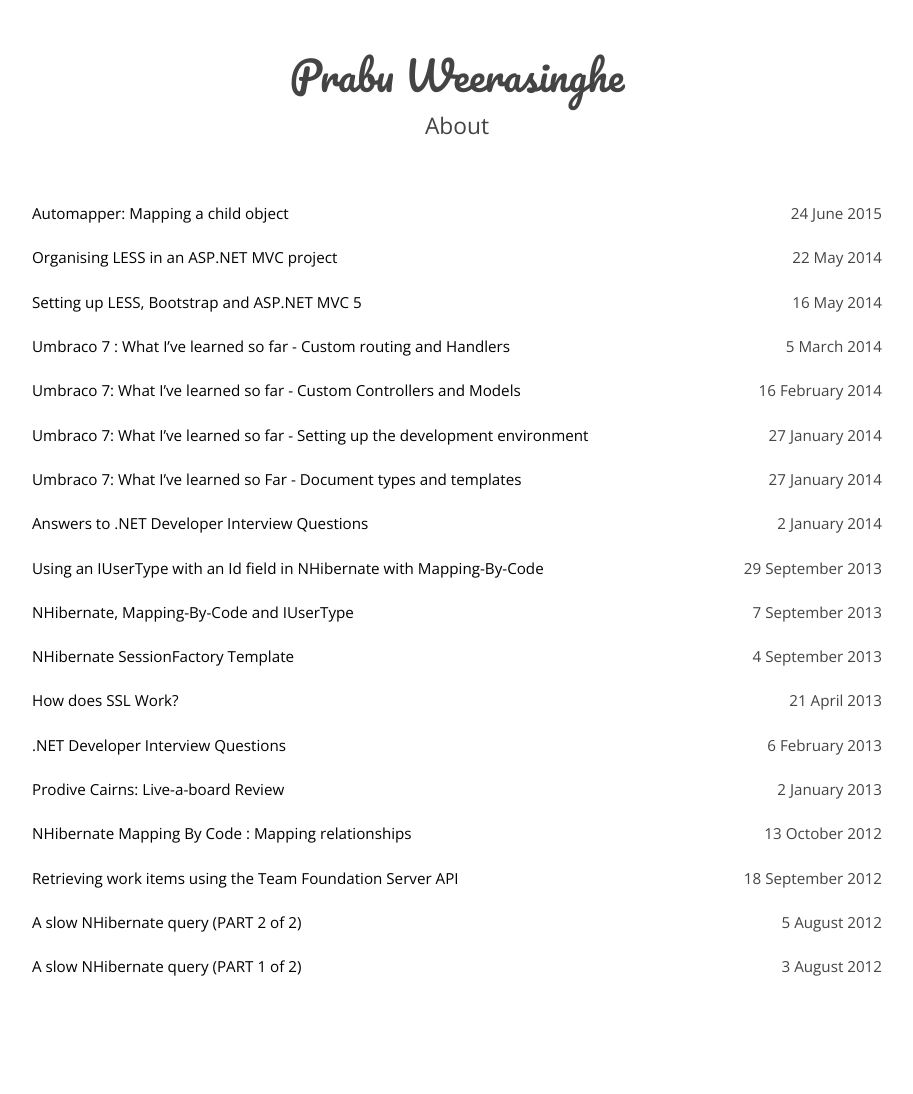
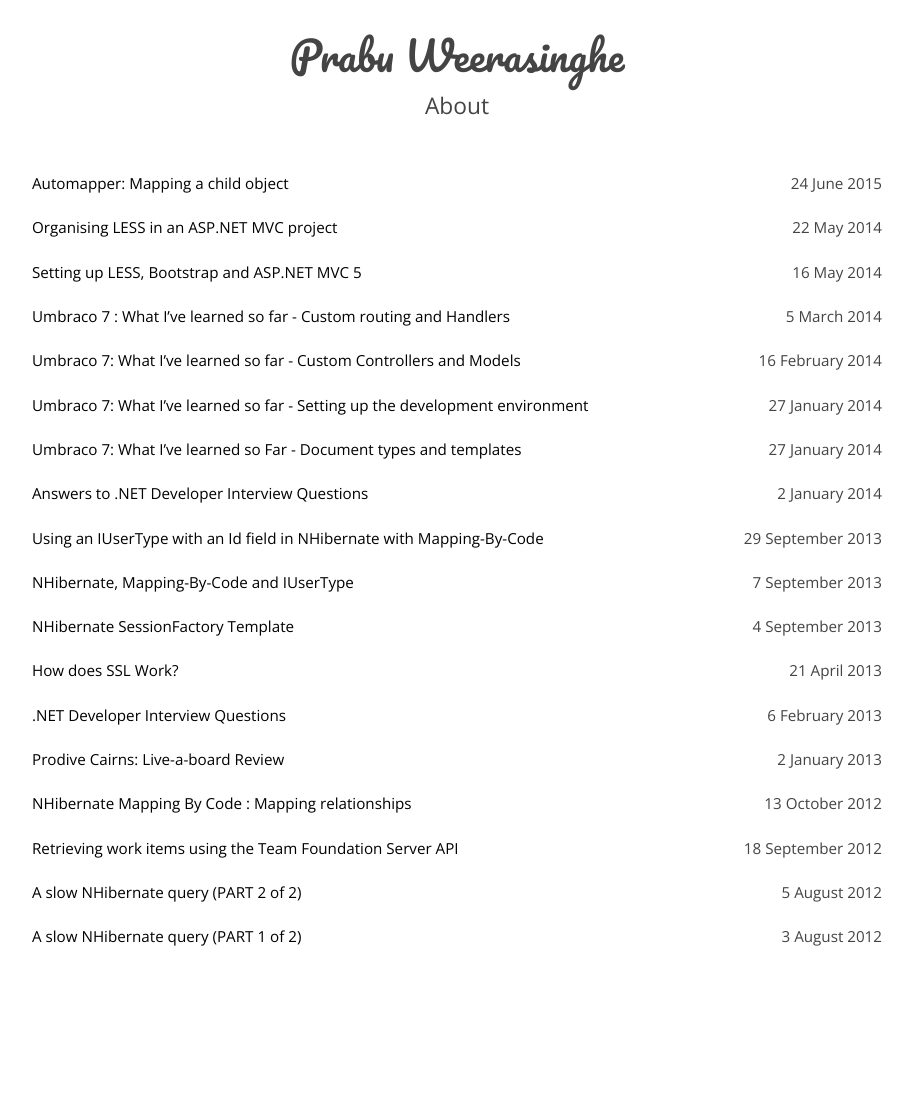
Before and after one commit to prabuw/prabuw.github.io, a Jekyll site: the page built from index.html, in a window 1280 px wide. Shown: the whole page, without its empty margins (183-1096 px from the left). Built offline with Jekyll 4.4.1, drawn with Linux system fonts in a browser that asks for light colours; Markdown is read by kramdown in place of the engine named in the settings; after the commit the page ends 1009 px from its top, so only the background shows below that.

Commit message:
Removed footer and trimmed padding.

```diff
--- a/_layouts/layout.html
+++ b/_layouts/layout.html
@@ -14,9 +14,6 @@
                 {{ content }}
             </section>
         </div>
-        <footer>
-            &nbsp;
-        </footer>
         {% include google-analytics.html %}
     </body>
 </html>
--- a/css/base.css
+++ b/css/base.css
@@ -55,17 +55,7 @@
 
 nav
 {
-    padding: 40px 0 20px 0;
-}
-
-footer
-{
-    height: 75px;
-    min-width: 750px;
-    background: #fff;
-    position: relative;
-    margin-top: -75px; /* negative value of footer height */
-    clear:both;
+    padding: 20px 0 10px 0;
 }
 
 .container
@@ -99,7 +89,7 @@
 
 #content-container
 {
-    padding: 10px 0 95px 0;
+    padding: 10px 0 40px 0;
 }
 
 .post-listing
```
